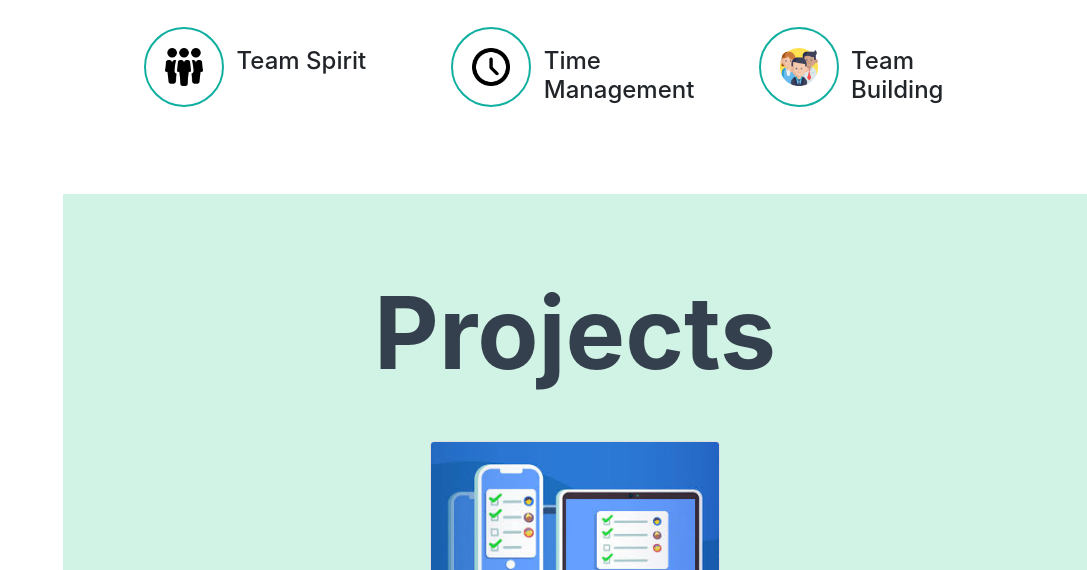
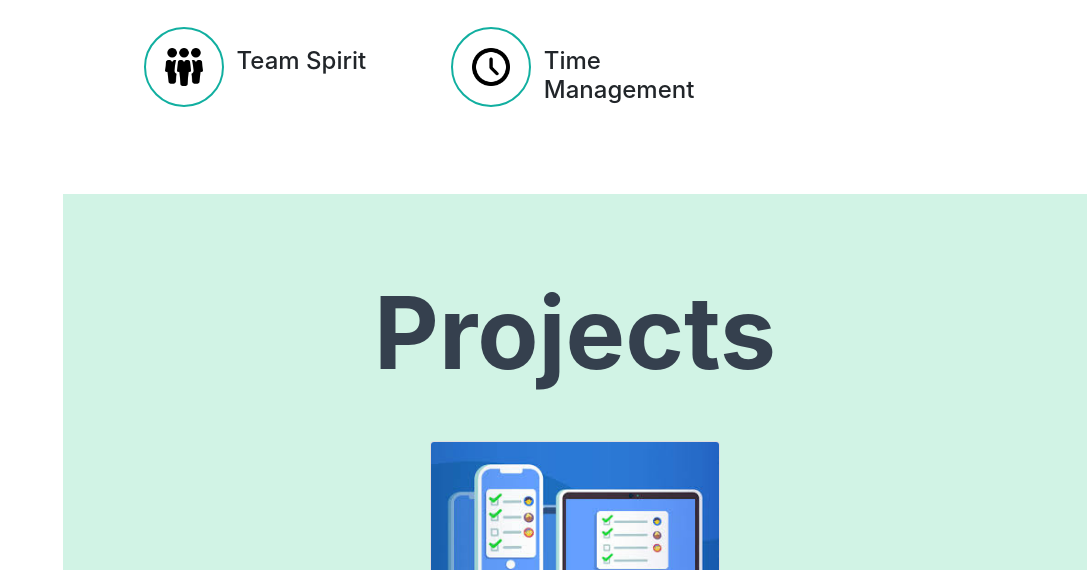
Before and after one commit to anjali2911/Anjali-site, a plain HTML site: page index.html in a window 1280 px wide. Shown: the part 2875-3445 px from the top of the page, without its empty margins (193-1280 px from the left). Drawn offline with nearby package versions, Linux system fonts and the light colour scheme.

Commit message:
some changes

```diff
--- a/index.html
+++ b/index.html
@@ -225,7 +225,7 @@
                         </div>
                     </div>
                 </div>
-                <div class="col-lg-4">
+                <!--<div class="col-lg-4">
                     <div class="row shadow-box">
                         <div class="col-lg-4">
                             <div class="icon-box">
@@ -236,7 +236,7 @@
                             <h4>Team Building</h4>
                         </div>
                     </div>
-                </div>
+                </div>-->
             </div>
         </div>
 
```
